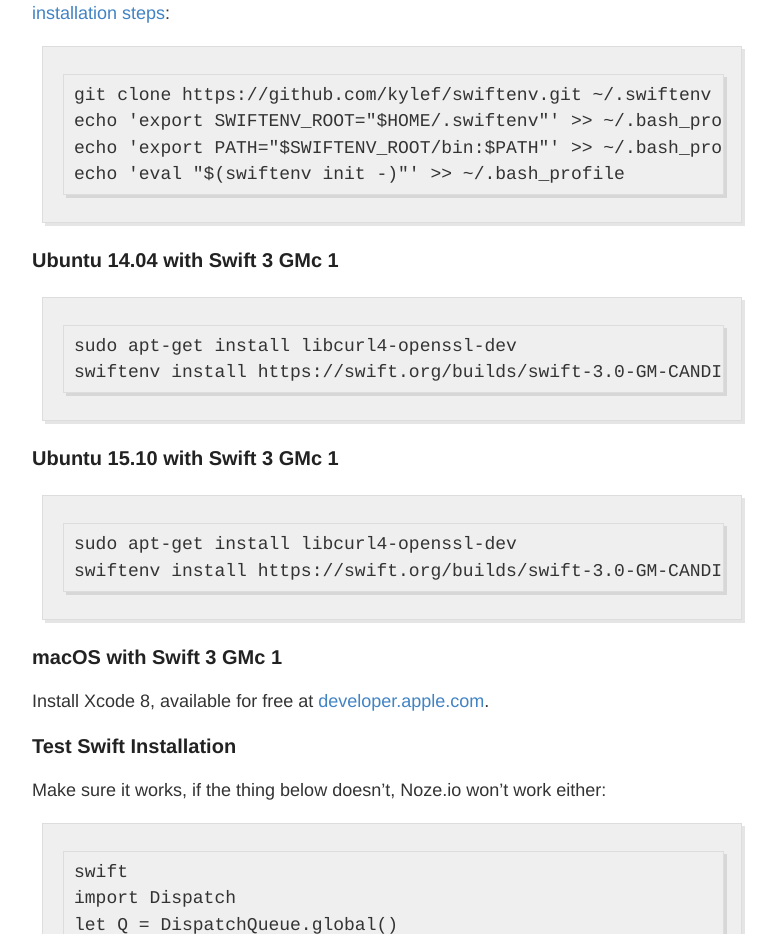
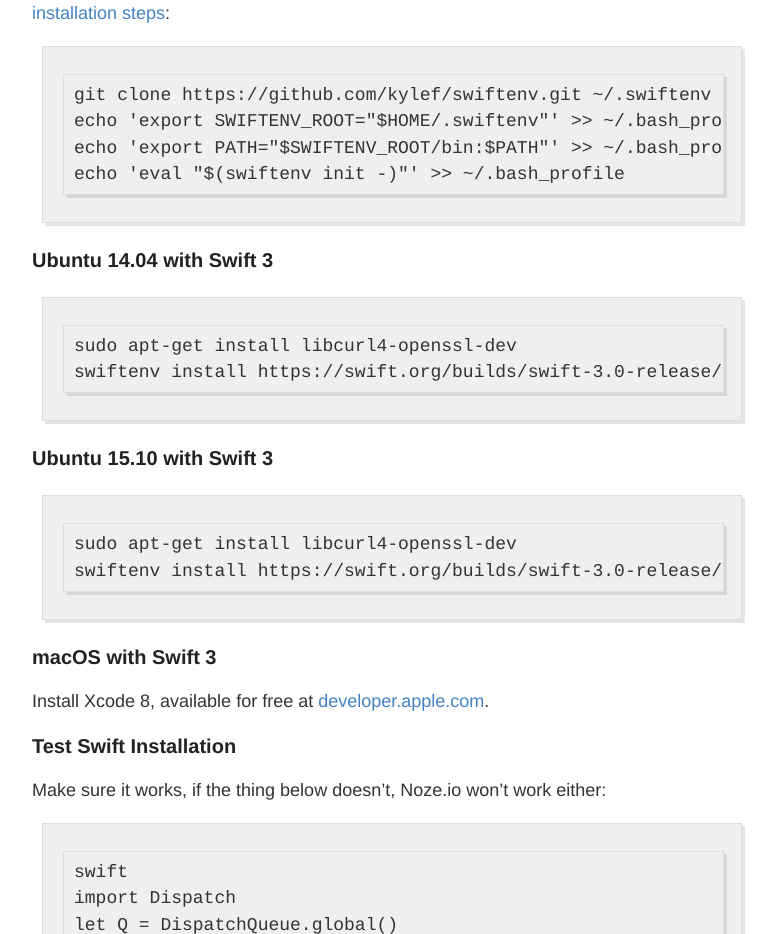
Before and after one commit to NozeIO/NozeIO.github.io, a Jekyll site: the page built from install-swift.md, in a window 1280 px wide. Shown: the part 579-1513 px from the top of the page, without its empty margins (248-1024 px from the left). Built offline with Jekyll 4.4.1, drawn with Linux system fonts in a browser that asks for light colours; comment, search, counter and statistics services are not loaded.

Commit message:
Final release!

```diff
--- a/index.html
+++ b/index.html
@@ -35,7 +35,7 @@ layout: default
 </p>
 <p style="text-align: justify;">
   <b>Noze.io</b> works in Cocoa environments as well as on Linux
-  using the Swift 3 GMc1 (which includes Dispatch support on both platforms).
+  using Swift 3 (which includes Dispatch support on both platforms).
   Head over to our <a href="http://noze.io/start/">Start</a> page
   for install instructions.
 </p>
--- a/install-swift.md
+++ b/install-swift.md
@@ -31,17 +31,17 @@ Swiftenv [installation steps](https://github.com/kylef/swiftenv#installation):
     echo 'export PATH="$SWIFTENV_ROOT/bin:$PATH"' >> ~/.bash_profile
     echo 'eval "$(swiftenv init -)"' >> ~/.bash_profile
 
-### Ubuntu 14.04 with Swift 3 GMc 1
+### Ubuntu 14.04 with Swift 3
 
     sudo apt-get install libcurl4-openssl-dev
-    swiftenv install https://swift.org/builds/swift-3.0-GM-CANDIDATE/ubuntu1404/swift-3.0-GM-CANDIDATE/swift-3.0-GM-CANDIDATE-ubuntu14.04.tar.gz
+    swiftenv install https://swift.org/builds/swift-3.0-release/ubuntu1404/swift-3.0-RELEASE/swift-3.0-RELEASE-ubuntu14.04.tar.gz
 
-### Ubuntu 15.10 with Swift 3 GMc 1
+### Ubuntu 15.10 with Swift 3
 
     sudo apt-get install libcurl4-openssl-dev
-    swiftenv install https://swift.org/builds/swift-3.0-GM-CANDIDATE/ubuntu1510/swift-3.0-GM-CANDIDATE/swift-3.0-GM-CANDIDATE-ubuntu15.10.tar.gz
+    swiftenv install https://swift.org/builds/swift-3.0-release/ubuntu1510/swift-3.0-RELEASE/swift-3.0-RELEASE-ubuntu15.10.tar.gz
 
-### macOS with Swift 3 GMc 1
+### macOS with Swift 3
 
 Install Xcode 8, available for free at
 [developer.apple.com](https://developer.apple.com/xcode/download/).
```
Also changed, not shown: about.md (+2 -2 lines).
